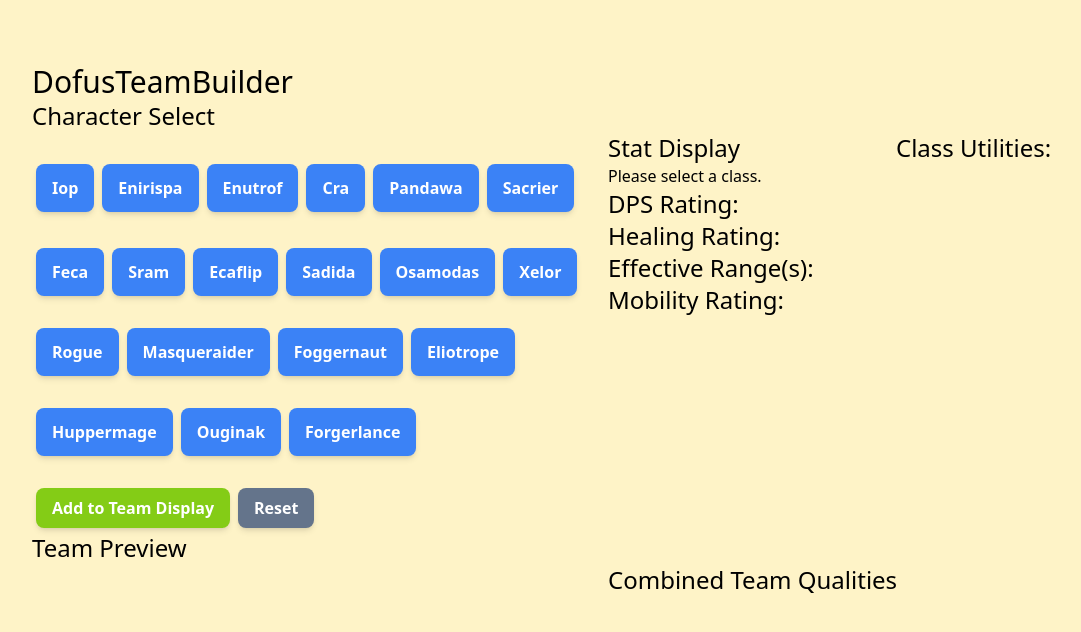
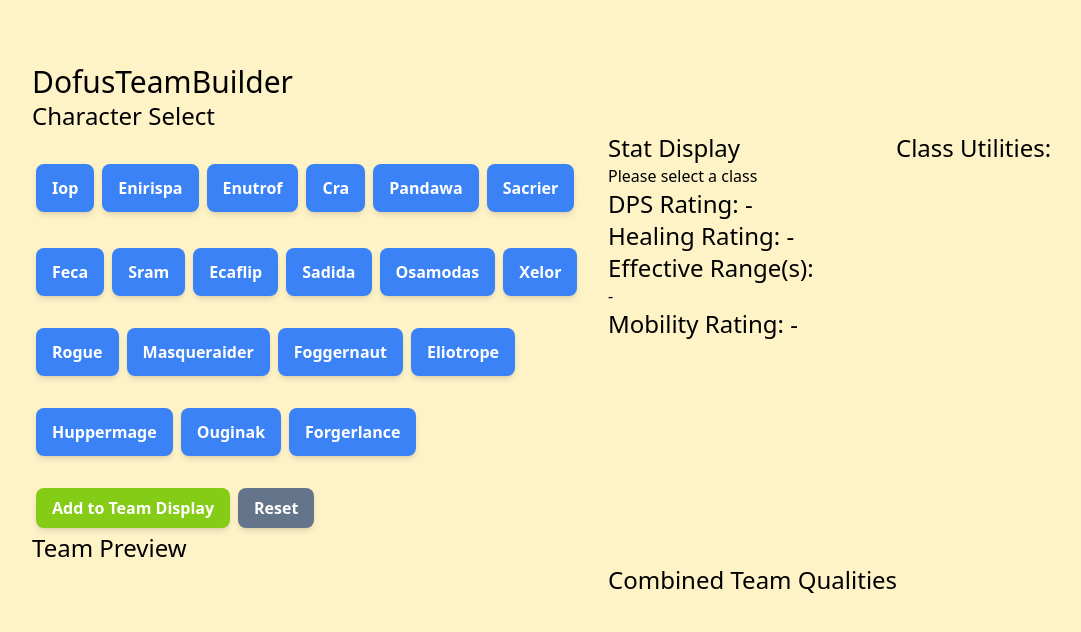
Before and after one commit to Deen-q/dofusTeamBuilder, a React (Create React App) app: page / in a window 1280 px wide. Shown: the top 632 px of the page, without its empty margins (32-1113 px from the left). Built offline with nearby package versions, Linux system fonts and the light colour scheme.

Commit message:
tidy up. typescript wants to know what to expect when it comes to the structure of props - CharacterBase | null, in my case. If I want to this properly, I suppose I should avoid the use of 'any' type, where possible

```diff
--- a/src/components/CharacterSelect.tsx
+++ b/src/components/CharacterSelect.tsx
@@ -3,7 +3,6 @@ import { useContext } from "react";
 import dofusClasses, { CharacterBase } from "../data/dofusClasses";
 import SiteContext from "../context/SiteContext";
 import StatDisplay from "./StatDisplay";
-// import TeamPreview from "./TeamPreview";
 import { useTeamActions } from "../custom_hooks/useTeamActions";
 import CharacterUtilities from "./CharacterUtilities";
 
@@ -15,8 +14,8 @@ export default function CharacterSelect() {
     };
 
     const {
-        selectedCharacter = [],
-        setSelectedCharacter = () => { },
+        selectedCharacter,
+        setSelectedCharacter,
     } = context;
 
     const handleSelection = (character: CharacterBase) => {
@@ -25,7 +24,7 @@ export default function CharacterSelect() {
 
     return (
         <div>
-            <h2 className="text-2xl">Character Select</h2>
+            <h2 className="text-2xl w-1/2">Character Select</h2>
             <div className="flex justify-between"> {/*flex for preview + buttons to be side by side*/}
                 {/* Character Select buttons */}
                 <div className="w-1/2 space-y-8">
@@ -45,7 +44,7 @@ export default function CharacterSelect() {
                     {/* <TeamPreview /> */}
                     <StatDisplay selected={selectedCharacter} />
                 </div>
-                <div className="w-1/4"> {/*widths calculated independently despite being nested within a parent with w-1/2*/}
+                <div className="w-1/4">
                     {/* <TeamPreview /> */}
                     <CharacterUtilities selected={selectedCharacter} />
                 </div>
--- a/src/components/CombinedQualitiesPreview.tsx
+++ b/src/components/CombinedQualitiesPreview.tsx
@@ -10,7 +10,7 @@ export default function CombinedQualitiesPreview() {
     }
 
     const {
-        teamQualities = [],
+        teamQualities,
         // setTeamQualities = () => { }
         selectedCharacter
     } = context;
--- a/src/components/StatDisplay.tsx
+++ b/src/components/StatDisplay.tsx
@@ -1,37 +1,28 @@
 /* Dofus Team Builder c: */
-// import { useContext } from "react"
-// import SiteContext from "../context/SiteContext"
+import { CharacterBase } from "../data/dofusClasses";
 
-import CharacterUtilities from "./CharacterUtilities";
+interface StatDisplayProps {
+    selected: CharacterBase | null;
+}
 
-export default function StatDisplay({ selected }: any) {
-    // const context = useContext(SiteContext);
-
-    // if (!context) {
-    //     return <div> Error: SiteContext (StatDisplay) is not available.</div>
-    // }
-
-    // const {
-    //     selectedCharacter,
-    // } = context;
+export default function StatDisplay({ selected }: StatDisplayProps) {
 
     // cant remove the return: "void isnt a valid jsx element" - gotta find where this is defined
     return (
         <div className="flex justify-between w-full gap-8"> {/* parent flex container */}
             <div>
                 <h2 className='text-2xl'>Stat Display</h2>
-                {selected ?
-                    <h3>{selected?.className}</h3> : <h3>Please select a class.</h3>
-                }
-                <h4 className='text-2xl'>DPS Rating: {selected?.dpsRating}</h4>
-                <h4 className='text-2xl'>Healing Rating: {selected?.healingRating}</h4>
+                <h3>{selected ? selected.className : "Please select a class"}</h3>
+
+                {/* I want the ratings title, e.g., "DPS Rating" to always be present */}
+                <h4 className='text-2xl'>DPS Rating: {selected?.dpsRating ?? "-"}</h4>
+                <h4 className='text-2xl'>Healing Rating: {selected?.healingRating ?? "-"}</h4>
                 {/* Likely need a Shield Point rating */}
+                {/* There is probs a better way to get effectiveRange as smaller letters */}
                 <h4 className='text-2xl'>Effective Range(s): </h4>
-                <p>{selected?.effectiveRange.join(", ")}</p>
-                <h4 className='text-2xl'>Mobility Rating: {selected?.mobilityRating}</h4>
+                <p>{selected?.effectiveRange.join(", ") ?? "-"}</p>
+                <h4 className='text-2xl'>Mobility Rating: {selected?.mobilityRating ?? "-"}</h4>
             </div>
-
-
         </div>
     );
 }
--- a/src/components/TeamPreview.tsx
+++ b/src/components/TeamPreview.tsx
@@ -11,8 +11,8 @@ export default function TeamPreview() {
     }
 
     const {
-        teamDisplay = [],
-        setTeamDisplay = () => { }
+        teamDisplay,
+        setTeamDisplay
     } = context;
 
     const deleteByIndex = (indexToRemove: number) => {
```
Also changed, not shown: notes/notes.md (+11 -0 lines).
